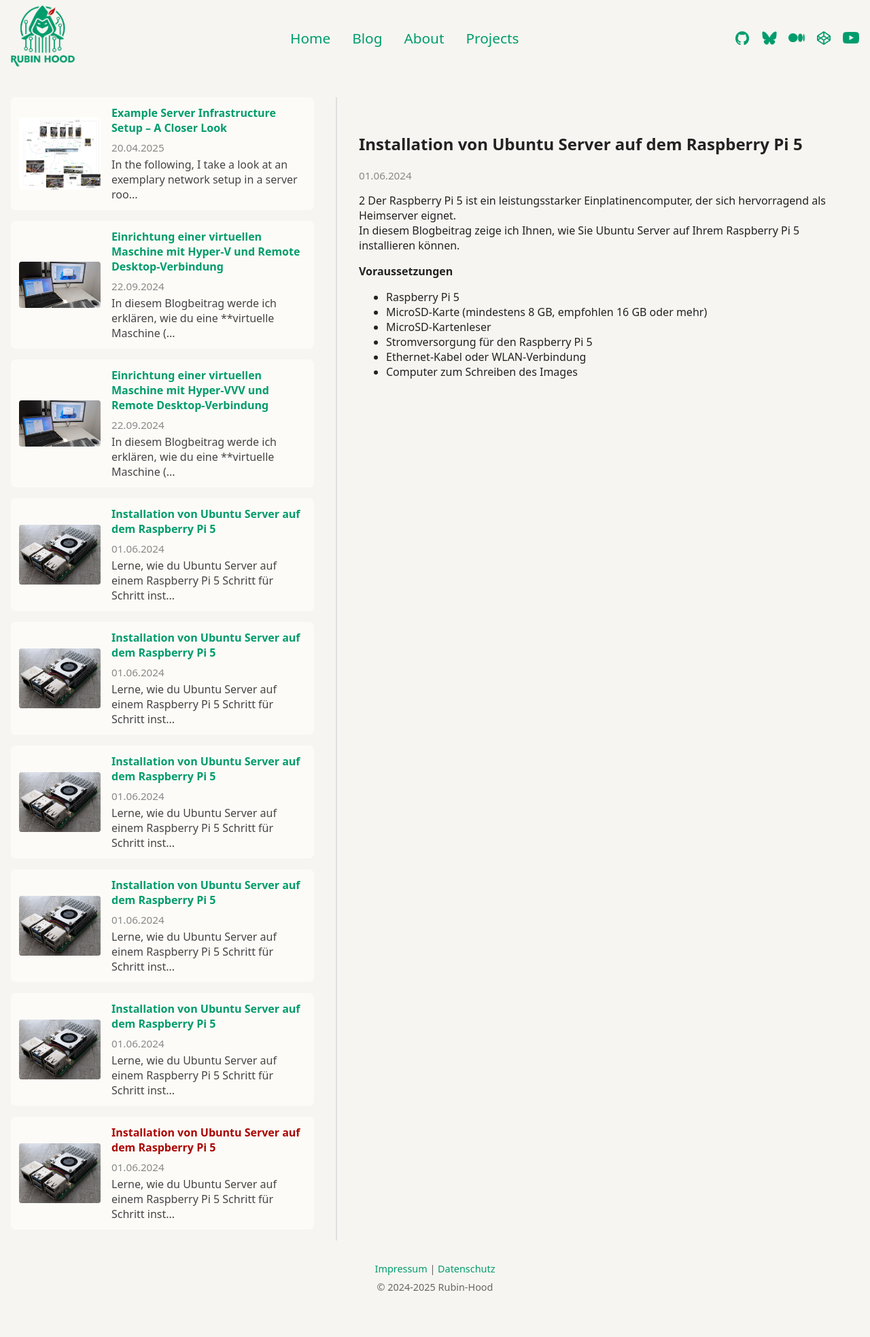
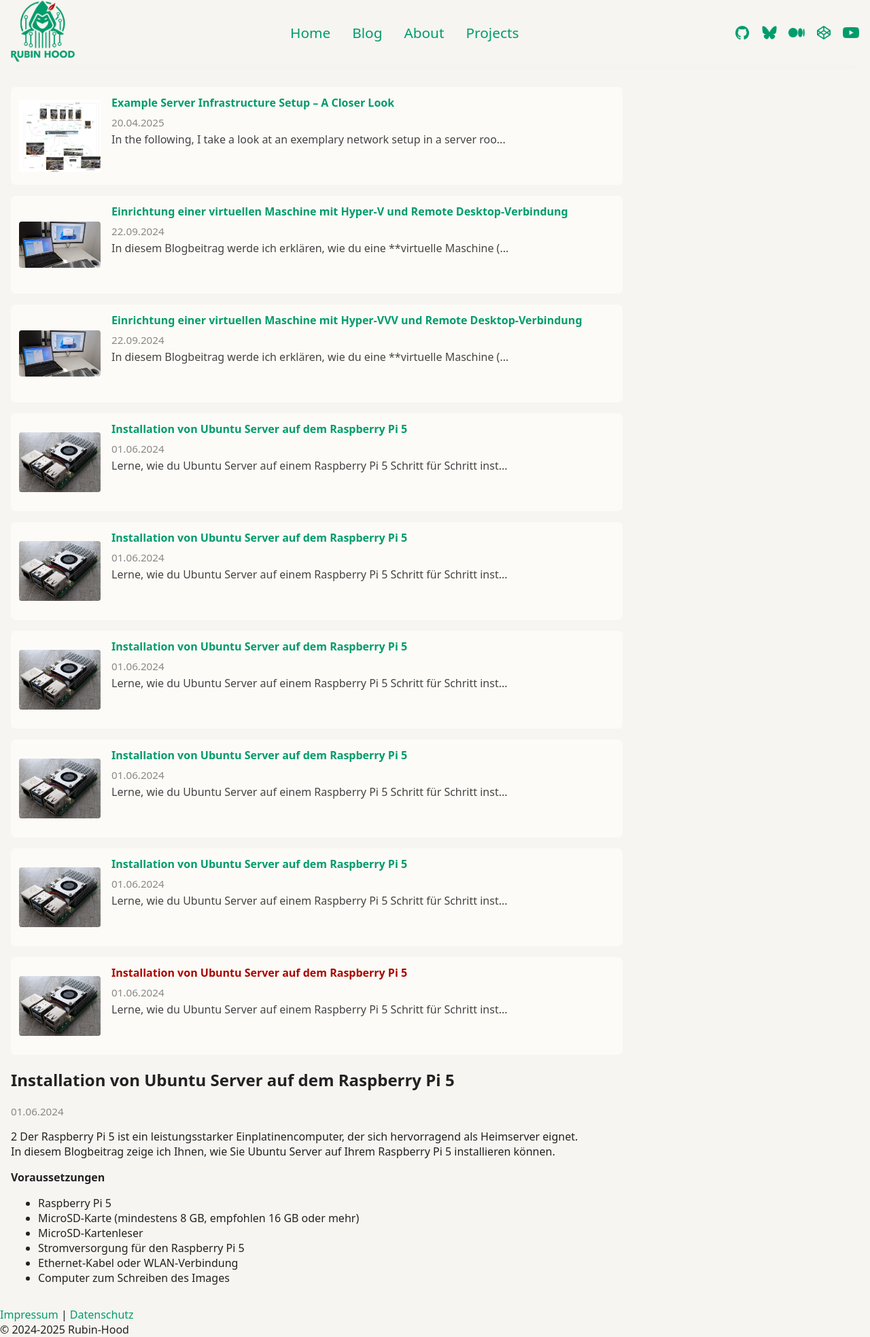
Before and after one commit to rubin-hood/rubinhood-blog, a Jekyll site: the page built from _posts/2024-06-01-beispiel2.md, in a window 1280 px wide. Shown: the whole page at 68% size. Built offline with Jekyll 4.4.1, drawn with Linux system fonts in a browser that asks for light colours; before the commit the page ends 1919 px from its top, so only the background shows below that.

Commit message:
Update style.css

```diff
--- a/assets/css/style.css
+++ b/assets/css/style.css
@@ -27,18 +27,78 @@
   display: flex;
   align-items: center;
   justify-content: space-between;
-  /* border-bottom: 2px solid #222; */
+
+  /* Sticky + Animation */
+  position: sticky;
+  top: 0;
+  left: 0;
+  right: 0;
+  z-index: 20;
+  background: #F6F5F1f8;
+  box-shadow: 0 2px 24px -14px rgba(20,40,34,0.06);
+  transition:
+    height 0.35s cubic-bezier(.55,.08,.28,.98),
+    padding 0.35s cubic-bezier(.55,.08,.28,.98),
+    background 0.3s,
+    opacity 0.38s cubic-bezier(.55,.08,.28,.98),
+    box-shadow 0.38s cubic-bezier(.55,.08,.28,.98);
+  height: 96px;
   padding: 0.5rem 1rem;
+  opacity: 1;
+  will-change: height, opacity, padding;
+}
+
+/* Geschrumpfter und ausgeblendeter Zustand */
+.site-header.shrink {
+  height: 54px;
+  padding: 0.12rem 1rem;
+  background: #F6F5F1ee;
+  box-shadow: 0 2px 10px -8px rgba(20,40,34,0.08);
+}
+.site-header.hide {
+  opacity: 0;
+  pointer-events: none;
+  height: 0 !important;
+  padding: 0 1rem;
+  box-shadow: none;
+}
+
+/* Logo skalieren beim Shrink */
+.site-header .logo img {
+  height: 90px;
+  transition: height 0.35s cubic-bezier(.55,.08,.28,.98);
+}
+.site-header.shrink .logo img {
+  height: 54px;
+}
+.site-header.hide .logo img {
+  height: 0;
+}
+
+/* Optional: Burger auch sanft mitskalieren */
+.site-header .burger {
+  transition: margin-top 0.35s cubic-bezier(.55,.08,.28,.98), opacity 0.2s;
+}
+.site-header.shrink .burger {
+  margin-top: 2px;
+}
+.site-header.hide .burger {
+  opacity: 0;
+}
+
+/* Mobile: Header immer sichtbar bei offenem Menü */
+@media (max-width: 900px) {
+  .site-header.hide {
+    opacity: 1 !important;
+    height: 54px !important;
+    pointer-events: auto !important;
+  }
 }
 
 /*--------------------------------------------------------*/
 
-
-
-
 /*--------------------------------------------------------*/
 
-.logo img { height: 90px; }
 .site-nav ul {
   display: flex;
   list-style: none;
@@ -121,20 +181,8 @@
   min-width: 350px;
   max-width: 900px;
   margin-bottom: 1rem;
-  transition: border-color .2s;
-  width: 100%;
-  min-height: 0 !important;
-  height: auto !important;
-
-}
-
-
-/*---------------------------------------------------*/
-
-.blog-card {
-  opacity: 0;
-  transform: translateY(100px);
   transition:
+    border-color .2s,
     opacity 1.2s cubic-bezier(.3, .7, .4, 1),
     transform 1.2s cubic-bezier(.3, .7, .4, 1),
     box-shadow 0.25s,
@@ -142,11 +190,15 @@
   will-change: opacity, transform, scale;
 }
 
+/* Blogcard-Animation beim Laden */
+.blog-card {
+  opacity: 0;
+  transform: translateY(100px);
+}
 .blog-card.appear {
   opacity: 1;
   transform: translateY(0);
 }
-
 
 .blog-card:hover,
 .blog-card:focus {
@@ -155,9 +207,6 @@
   box-shadow: 0 8px 28px -8px rgba(30,80,60,0.16);
   border-color: #009C6C !important;
 }
-
-
-/*---------------------------------------------------*/
 
 
 .card-date {
@@ -218,87 +267,7 @@
 }
 
 
-/* =============================================================
-   5. Blogpost-Layout: Sidebar & Content
-   ============================================================= */
-.blog-layout {
-  display: flex;
-  gap: 2rem;
-  height: 100vh;
-  overflow: hidden;
-}
-.blog-sidebar {
-  border-right: 2px solid #e0e0e0;
-  padding-right: 2rem;
-  box-sizing: border-box;
-  min-width: 400px;
-  width: 480px;
-  max-width: 520px;
-  flex: 0 0 480px;
-}
-.blog-content {
-  flex: 4 1 1200px;
-  padding-left: 2rem;
-  overflow-y: auto;
-  max-height: 100vh;
-  box-sizing: border-box;
-  padding: 2rem 2rem 3rem 0;
-}
-.blog-content img,
-.blog-content iframe,
-.blog-content video {
-  max-width: 100%;
-  height: auto;
-  display: block;
-  margin: 1.5rem auto;
-  box-sizing: border-box;
-}
-.blog-content table {
-  max-width: 100%;
-  overflow-x: auto;
-  display: block;
-}
-.blog-sidebar,
-.blog-content {
-  overflow-y: auto;
-  max-height: 100vh;
-}
-.blog-sidebar .blog-card {
-  width: 100%;
-  max-width: unset !important;
-  flex: 1 1 auto;
-  display: flex;
-  align-items: center;
-  box-sizing: border-box;
-  min-width: 220px;
-}
-.blog-sidebar .card-content {
-  flex: 1;
-  min-width: 0;
-}
-
-
-/* =============================================================
-   6. Footer – Fußzeile der Seite
-   ============================================================= */
-footer {
-  text-align: center;
-  font-size: 0.9rem;
-  color: #666;
-  margin: 2rem 0 1rem 0;
-}
-.footer-links {
-  margin-bottom: 0.5rem;
-}
-.footer-links a:hover {
-  color: #AA0600;
-  text-decoration: underline;
-}
-
-
-/* =============================================================
-   7. Responsive Design & Mobile-Menü (Bildschirme ≤ 900px)
-   ============================================================= */
+/* Responsive Design & Mobile-Menü (Bildschirme ≤ 900px) */
 @media (max-width: 900px) {
   .blog-teaser-grid, .blog-grid {
     flex-direction: column;
@@ -344,11 +313,16 @@
     padding: 0.5rem;
   }
 
+  /* Header bleibt sticky über Menü */
+  .mobile-menu-overlay {
+    padding-top: 54px;
+  }
+
   .mobile-divider {
     border: none;
-    border-top: 3px solid #ccc;   /* Farbe und Dicke der Linie */
-    width: 85%;                   /* Länge der Linie, kannst du anpassen */
-    margin: 2.5rem 0 2rem 0;      /* Abstand oben/unten */
+    border-top: 3px solid #ccc;
+    width: 85%;
+    margin: 2.5rem 0 2rem 0;
   }
   .blog-teaser-grid .blog-card {
     max-width: 900px !important;
@@ -372,9 +346,7 @@
   }
 }
 
-/* ================================================================
-   8. Feine Mobile-Anpassungen für sehr kleine Bildschirme (≤ 600px)
-   ================================================================ */
+/* Feine Mobile-Anpassungen für sehr kleine Bildschirme (≤ 600px) */
 @media (max-width: 600px) {
   .icon-link { width: 24px; }
   .icon-img { height: 24px; }
@@ -386,46 +358,53 @@
   .mobile-menu-overlay.open { display: flex; }
 }
 
-
-/* ================================================================
-   9. Burger-Menü (Button für die mobile Navigation)
-   ================================================================ */
+/* Burger-Menü (Button für die mobile Navigation) */
 .burger {
   display: none;
   background: none;
   border: none;
-  width: 38px;     /* kleiner */
-  height: 32px;    /* kleiner */
+  width: 38px;
+  height: 32px;
   cursor: pointer;
   position: relative;
   z-index: 11;
-  margin-top: 8px; /* oder top: 8px; bei position: absolute/fixed */
+  margin-top: 8px;
+}
+.burger span,
+.burger::before,
+.burger::after {
+  content: '';
+  display: block;
+  position: absolute;
+  left: 5px;
+  right: 5px;
+  height: 3px;
+  background: #009C6C;
+  border-radius: 2px;
+  transition: all 0.3s cubic-bezier(.55,.08,.28,.98);
+}
+.burger::before {
+  top: 7px;
+}
+.burger span {
+  top: 14px;
+}
+.burger::after {
+  top: 21px;
+}
+.burger.open::before {
+  top: 14px;
+  transform: rotate(45deg);
+}
+.burger.open span {
+  opacity: 0;
+}
+.burger.open::after {
+  top: 14px;
+  transform: rotate(-45deg);
 }
 
-.burger::before,
-.burger::after,
-.burger span {
-  content: '';
-  display: block;
-  background: #009C6C;
-  height: 3px;        /* ggf. auch hier kleiner! */
-  border-radius: 2px;
-  position: absolute;
-  left: 4px;
-  right: 4px;
-  transition: all 0.3s;
-}
-.burger::before { top: 6px; }
-.burger span    { top: 14px; }
-.burger::after  { top: 22px; }
-.burger.open span      { opacity: 0; }
-.burger.open::before   { transform: rotate(45deg); top: 14px; }
-.burger.open::after    { transform: rotate(-45deg); top: 14px; }
-
-
-/* ===============================================================
-   10. Mobile Menü-Overlay (ausklappbares Menü für Smartphones)
-   =============================================================== */
+/* Mobile Menü-Overlay (ausklappbares Menü für Smartphones) */
 .mobile-menu-overlay {
   display: none;
   position: fixed;
```
